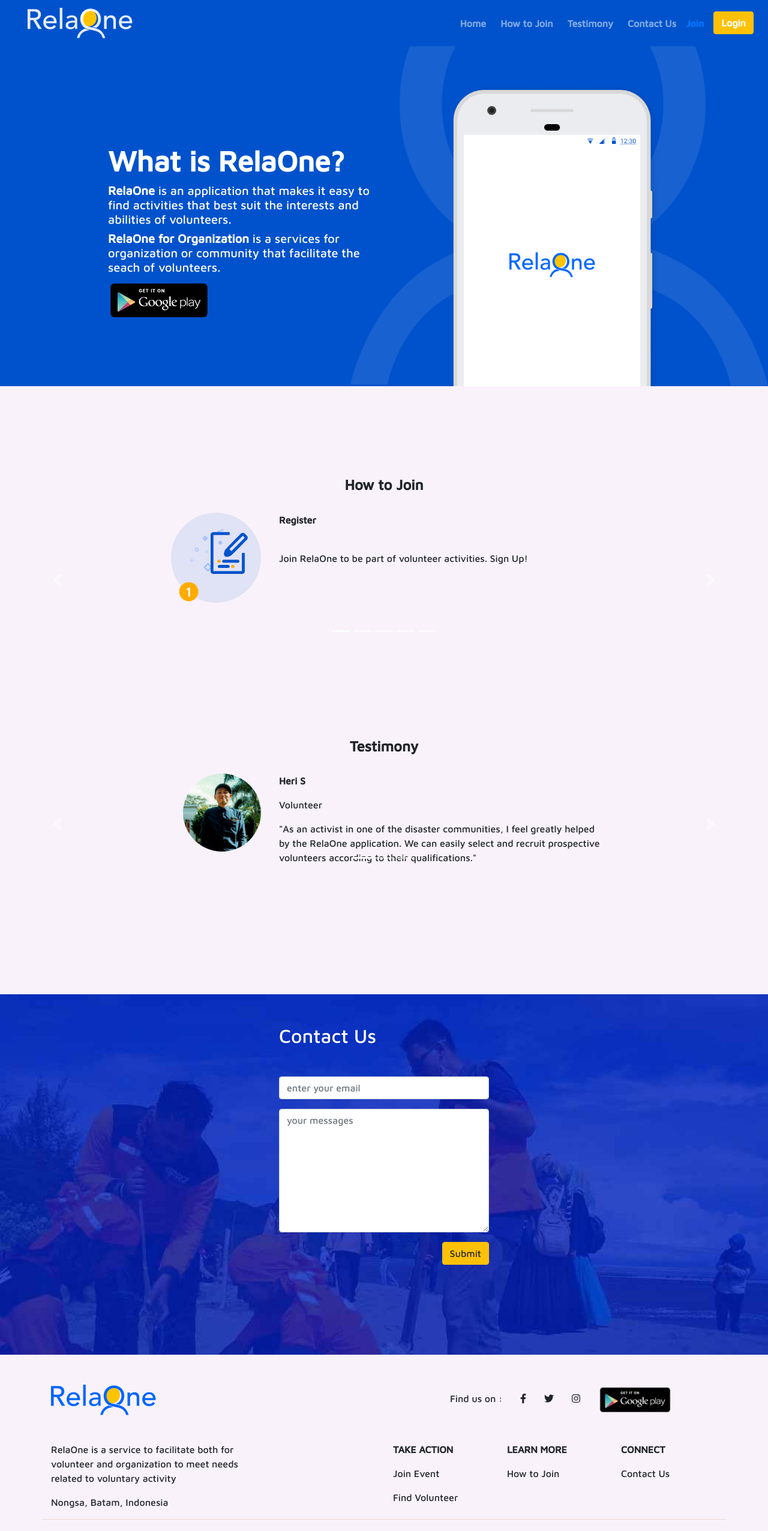
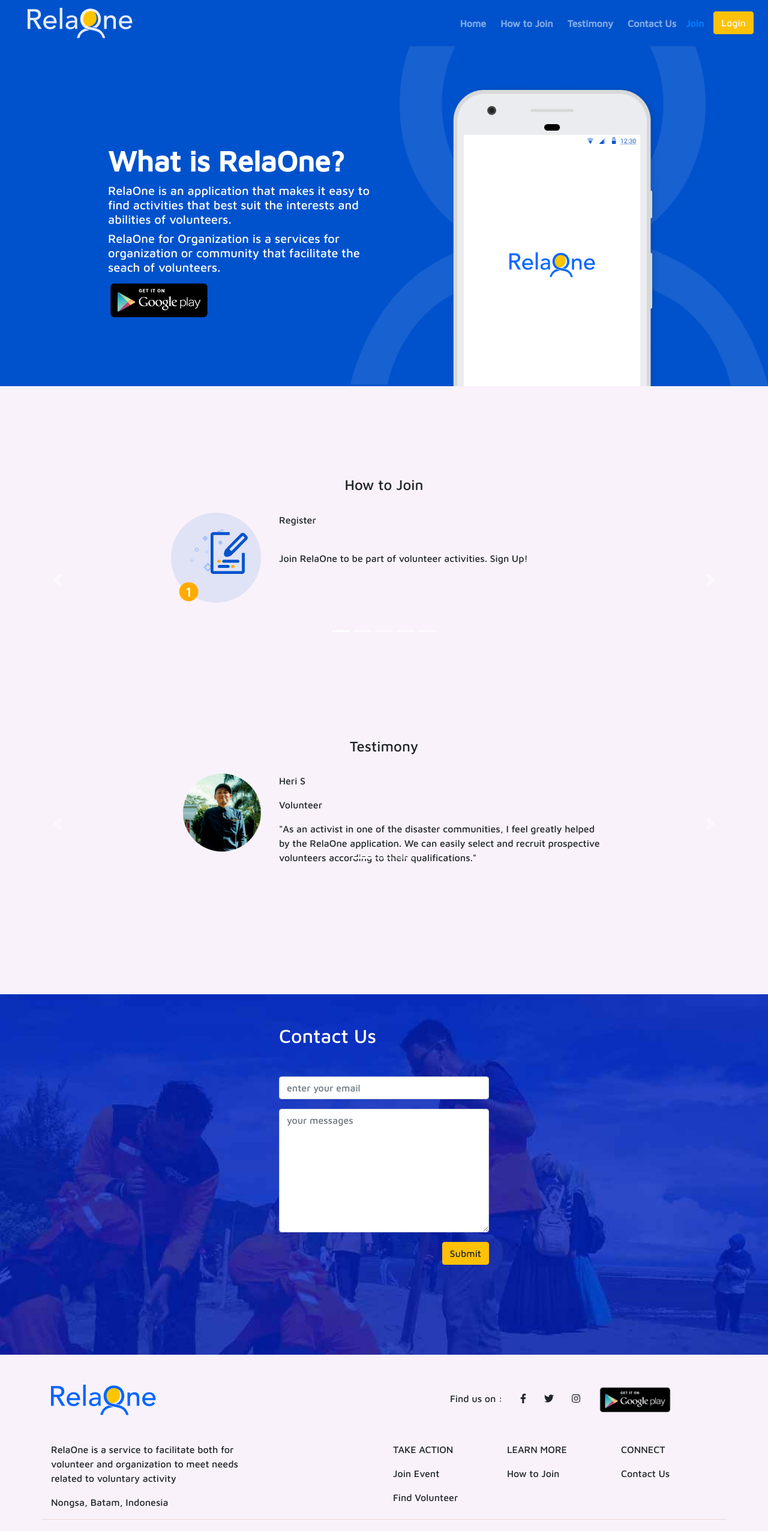
Before and after one commit to raymondleons/relaone, a React (Create React App) app: page / in a window 1280 px wide. Shown: the top 2553 px of the page at 60% size. Built offline with nearby package versions, Linux system fonts and the light colour scheme.

Commit message:
[Binar] - change tag b to font-weight on scss file

```diff
--- a/src/assets/css/_style.scss
+++ b/src/assets/css/_style.scss
@@ -15,7 +15,14 @@
         padding-bottom: 100px;
     }
 
-    .intro-text h1 { font-size: 48px }
+    .intro-text h1 {
+        font-size: 48px;
+        font-weight: bold;
+    }
+
+    .bold-text {
+        font-weight: bold;
+    }
 
     .how-to-join-image {
         width: 100px;
@@ -39,7 +46,10 @@
         padding-bottom: 100px;
     }
 
-    .intro-text h1 { font-size: 48px }
+    .intro-text h1 {
+        font-size: 48px;
+        font-weight: bold;
+    }
 
     .how-to-join-image {
         width: 100px;
@@ -59,7 +69,11 @@
         padding-bottom: 40px;
     }
 
-    .intro-text h1 {font-size: 27px;}
+    .intro-text h1 {
+        font-size: 27px;
+        font-weight: bold;
+    }
+
     .intro-text p {font-size: 15px;}
 
     .how-to-join-image {
@@ -78,7 +92,10 @@
         padding-bottom: 0px;
     }
 
-    .intro-text h1 { font-size: 48px }
+    .intro-text h1 {
+        font-size: 48px;
+        font-weight: bold;
+     }
 
     .how-to-join-image {
         width: 150px;
@@ -96,7 +113,10 @@
         padding-bottom: 100px;
     }
 
-    .intro-text h1 { font-size: 48px }
+    .intro-text h1 {
+        font-size: 48px;
+        font-weight: bold;
+     }
 
     .how-to-join-image {
         width: 150px;
--- a/src/components/HowToJoin.js
+++ b/src/components/HowToJoin.js
@@ -102,7 +102,7 @@
                     <img src={item.src} alt={item.altText} className="how-to-join-image" />
                   </Col>
                   <Col xs="8" sm="8" md="6">
-                    <p><b>{item.title}</b></p>
+                    <p><span className="bold-text">{item.title}</span></p>
                     <br></br>
                     <p>{item.caption}</p>
                     <br></br>
@@ -115,7 +115,7 @@
 
         return (
             <div className="section how-to-join" id="how-to-join">
-                <h4 className="text-center"><b>How to Join</b></h4>
+                <h4 className="text-center bold-text">How to Join</h4>
                 <br></br>
                 <Carousel
                 activeIndex={activeIndex}
--- a/src/components/Intro.js
+++ b/src/components/Intro.js
@@ -13,9 +13,9 @@
             <Row>
                 <Col sm="0" md="1" lg="1"></Col>
                 <Col sm="12" md="5" lg="5" className="intro-text">
-                    <h1><b>What is RelaOne?</b></h1>
-                    <h5><b>RelaOne</b> is an application that makes it easy to find activities that best suit the interests and abilities of volunteers.</h5>
-                    <h5><b>RelaOne for Organization</b> is a services for organization or community that facilitate the seach of volunteers.</h5>
+                    <h1>What is RelaOne?</h1>
+                    <h5><span className="bold-text">RelaOne</span> is an application that makes it easy to find activities that best suit the interests and abilities of volunteers.</h5>
+                    <h5><span className="bold-text">RelaOne for Organization</span> is a services for organization or community that facilitate the seach of volunteers.</h5>
                     <a><img className="intro-button" src={playstorebutton} alt="get it on playstore"/></a>
                 </Col>
                 <Col sm="0" md="1" lg="1"></Col>
--- a/src/components/Testimony.js
+++ b/src/components/Testimony.js
@@ -91,7 +91,7 @@
                     <img src={item.src} alt={item.altText} className="testimony-image"/>
                   </Col>
                   <Col xs="8" sm="8" md="6">
-                    <p><b>{item.name}</b></p>
+                    <p><span className="bold-text">{item.name}</span></p>
                     <p>{item.title}</p>
                     <p>{item.caption}</p>
                   </Col>
@@ -103,7 +103,7 @@
 
         return (
             <div className="section testimony" id="testimony">
-                <h4 className="text-center"><b>Testimony</b></h4>
+                <h4 className="text-center bold-text">Testimony</h4>
                 <br></br>
                 <Carousel
                 activeIndex={activeIndex}
--- a/src/layout/Footer.js
+++ b/src/layout/Footer.js
@@ -41,12 +41,12 @@
               </Col>
               <Col lg="2"></Col>
               <Col lg="2" className="footer-content">
-                <p><b>TAKE ACTION</b></p>
+                <p className="bold-text">TAKE ACTION</p>
                 <p>Join Event</p>
                 <p>Find Volunteer</p>
               </Col>
               <Col lg="2" className="footer-content">
-                <p><b>LEARN MORE</b></p>
+                <p className="bold-text">LEARN MORE</p>
                 <Link
                     to="how-to-join"
                     spy={true}
@@ -56,7 +56,7 @@
                 >How to Join</Link>
               </Col>
               <Col lg="2" className="footer-content">
-                <p><b>CONNECT</b></p>
+                <p className="bold-text">CONNECT</p>
                 <Link
                     to="contact-us"
                     spy={true}
--- a/src/layout/NavBar.js
+++ b/src/layout/NavBar.js
@@ -86,7 +86,7 @@
                     </NavLink>
                 </NavItem>
                 <NavItem>
-                    <NavLink><Links to="/login"><Button className="login-button" color="warning"><b>Login</b></Button></Links></NavLink>
+                    <NavLink><Links to="/login"><Button className="login-button bold-text" color="warning">Login</Button></Links></NavLink>
                 </NavItem>
                 </Nav>
             </Collapse>
```
Also changed, not shown: src/assets/images/check-email.png (added), src/pages/RegisterSuccess.js (added).
